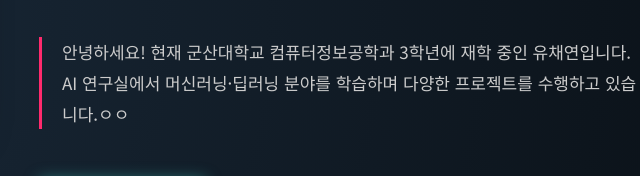
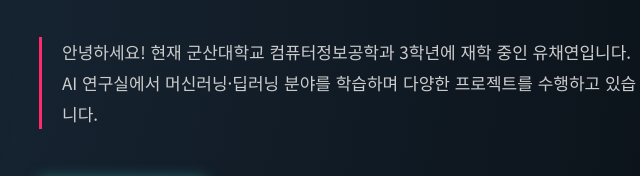
Before and after one commit to ycy040/ycy_web, a plain HTML site: page index.html in a window 1280 px wide. Shown: the part 372-548 px from the top of the page, 401-1041 px from the left. Drawn offline with Linux system fonts and the light colour scheme; no server answers.

Commit message:
코드 단순화 및 검토

```diff
--- a/index.html
+++ b/index.html
@@ -39,7 +39,7 @@
 
                 <p class="intro-text">
                     안녕하세요! 현재 군산대학교 컴퓨터정보공학과 3학년에 재학 중인 유채연입니다.<br>
-                    AI 연구실에서 머신러닝·딥러닝 분야를 학습하며 다양한 프로젝트를 수행하고 있습니다.ㅇㅇ
+                    AI 연구실에서 머신러닝·딥러닝 분야를 학습하며 다양한 프로젝트를 수행하고 있습니다.
                 </p>
 
                 <div class="btn-group">
```
